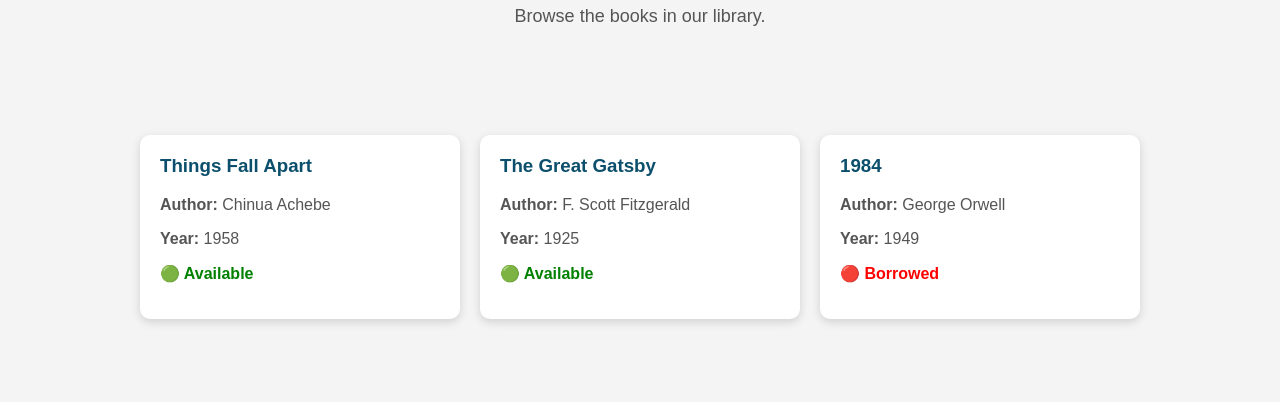
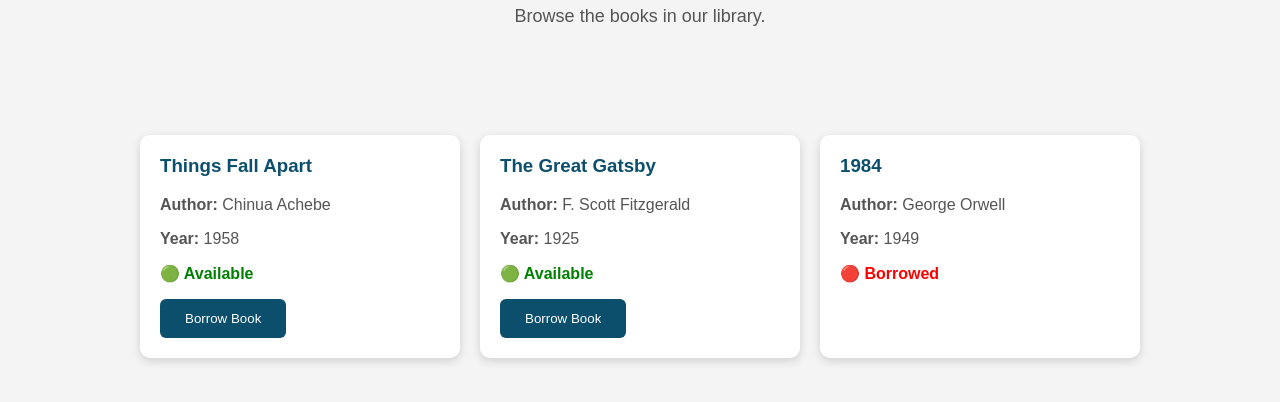
Before and after one commit to dickysavage23-lab/Library-Management-system-, a plain HTML site: page books.html in a window 1280 px wide. Shown: the part 284-686 px from the top of the page. Drawn offline with Linux system fonts and the light colour scheme.

Commit message:
Update books.html

```diff
--- a/books.html
+++ b/books.html
@@ -34,6 +34,7 @@
         <p><strong>Author:</strong> Chinua Achebe</p>
         <p><strong>Year:</strong> 1958</p>
         <p class="available">🟢 Available</p>
+        <button onclick="borrowBook('Things Fall Apart')">Borrow Book</button>
     </div>
 
     <div class="book-card">
@@ -41,6 +42,7 @@
         <p><strong>Author:</strong> F. Scott Fitzgerald</p>
         <p><strong>Year:</strong> 1925</p>
         <p class="available">🟢 Available</p>
+<button onclick="borrowBook('The Great Gatsby')">Borrow Book</button>
     </div>
 
     <div class="book-card">
```
